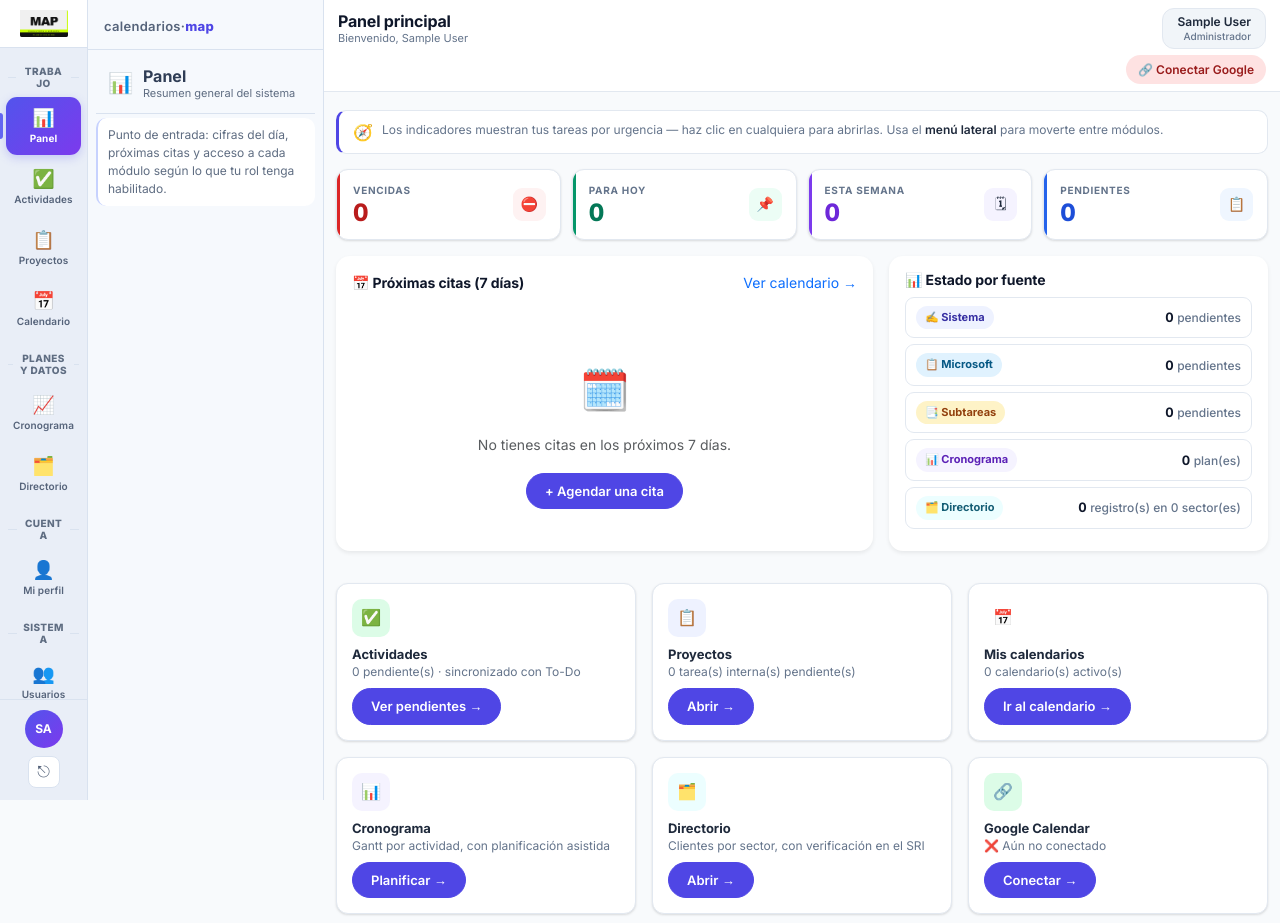
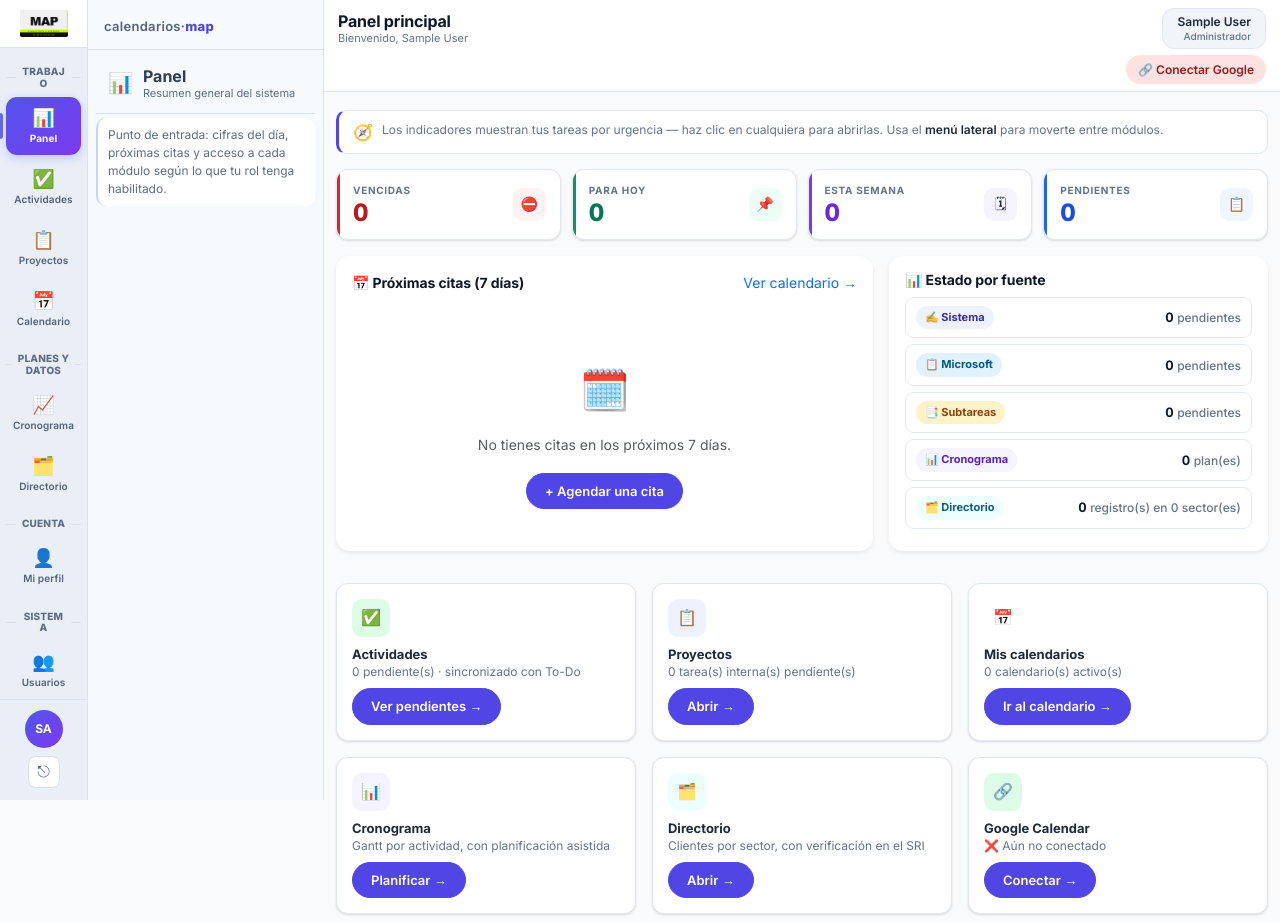
Before and after one commit to jomapconsultores/calendarios-map-app, a Flask app: page /dashboard in a window 1280 px wide. Shown: the top 923 px of the page. Run offline with Flask 3, Linux system fonts and the light colour scheme; the visitor is signed in with stand-in values (Sample User, id 1); some libraries are stand-ins or nearby versions.

Commit message:
El adorno cede todo el sitio antes que el texto
«TRABAJO» seguía partiéndose en el riel: «TRABA / JO». Siete letras, unos 50 px,
en una columna de 88. No cabía por culpa de dos adornos.

Las rayitas decorativas de los lados conservaban 4 px cada una aunque no
quedara espacio, y con los dos huecos de 6 px se llevaban 20 de los 72
disponibles. El rótulo se quedaba con menos de lo que necesitaba y `break-word`
hacía lo que le pedí: partirlo.

Ahora se encogen hasta desaparecer. Si no cabe la rayita, que no se vea la
rayita — es un adorno; el rótulo es lo que dice de qué trata el bloque de abajo.
Con eso el texto pasa de 52 a 68 px útiles, y el espaciado entre letras baja de
.4 a .2 px. «TRABAJO» ocupa 49.

«Conexiones» (~70 px) quedaba al filo, así que pasa a «Enlaces». Ninguno de los
cinco rótulos llega ya a 50 px.

Es la CUARTA vez que esta esquina de 88 px rompe algo, y las tres anteriores las
traté ajustando el ajuste: primero el reparto del ancho, luego el texto, luego
la forma de partir palabras. Cada arreglo dejaba el margen igual de justo y el
siguiente rótulo volvía a caerse. Esta vez se ataca lo que sobraba: los adornos
no compiten por el espacio del contenido.

Co-Authored-By: Claude Opus 5 (1M context) <noreply@anthropic.com>

```diff
--- a/static/css/style.css
+++ b/static/css/style.css
@@ -172,8 +172,8 @@ body {
 
 /* Rótulo de grupo: dice de qué trata el bloque de abajo */
 .rail-section {
-    display: flex; align-items: center; gap: 6px;
-    padding: 12px 2px 5px;
+    display: flex; align-items: center; gap: 4px;
+    padding: 12px 0 5px;
     flex-shrink: 0;
 }
 /* Las rayitas laterales ceden el sitio antes que el texto. Con `flex:1` se lo
@@ -181,8 +181,14 @@ body {
    «PLANIFICACIÓN Y DATOS» dejó de caber en los 88 px del riel y se cortaba a
    media palabra. Un separador decorativo no puede comerse el rótulo que
    separa. */
+/* Las rayitas se encogen HASTA DESAPARECER si hace falta (`min-width: 0`).
+   Antes conservaban 4 px cada una y, con los dos huecos de 6 px, se llevaban 20
+   de los 72 disponibles: «TRABAJO» —siete letras, unos 50 px— se quedaba sin
+   sitio por dos adornos. Es la tercera vez que esta esquina de 88 px rompe algo,
+   y las dos anteriores las traté ajustando el ajuste. El adorno cede TODO antes
+   que el texto; si no cabe, que no se vea la rayita. */
 .rail-section::before, .rail-section::after {
-    content: ''; flex: 0 1 10px; min-width: 4px; height: 1px; background: var(--side-line);
+    content: ''; flex: 0 1 10px; min-width: 0; height: 1px; background: var(--side-line);
 }
 /* Los rótulos van en dos líneas si hace falta, y una palabra que no quepa se
    parte antes que desbordar. Red de seguridad: los textos ya se acortaron para
@@ -193,7 +199,7 @@ body {
 .rail-section span {
     flex: 1 1 auto; min-width: 0;
     font-size: var(--fs-3xs); font-weight: 800; text-transform: uppercase;
-    letter-spacing: .4px; color: var(--side-mute);
+    letter-spacing: .2px; color: var(--side-mute);
     white-space: normal; text-align: center; line-height: 1.15;
     /* `break-word` y NO `anywhere`: parecen lo mismo y no lo son. `anywhere`
        cuenta para el ancho mínimo que el navegador reserva al elemento —lo
--- a/static/sw.js
+++ b/static/sw.js
@@ -15,7 +15,7 @@
 //     cambio.
 // v5: barra superior (la identidad ya no se cae de fila) e instalar.js (el
 //     aviso de instalación sólo se ofrece en dispositivos de mano).
-const CACHE = 'calmap-v16';
+const CACHE = 'calmap-v17';
 // Sólo lo que se pide SIN parámetro de versión. El CSS y el JS se enlazan con
 // «?v=N», y la caché distingue por URL completa: precargarlos aquí sin el
 // parámetro no serviría de nada (nunca coincidiría con lo que pide la página) y
--- a/templates/base.html
+++ b/templates/base.html
@@ -15,7 +15,7 @@
 <link rel="preconnect" href="https://fonts.gstatic.com" crossorigin>
 <link rel="stylesheet" href="https://fonts.googleapis.com/css2?family=Inter:wght@300;400;500;600;700;800&display=swap">
 <link href="https://cdn.jsdelivr.net/npm/bootstrap@5.3.0/dist/css/bootstrap.min.css" rel="stylesheet">
-<link rel="stylesheet" href="{{ url_for('static', filename='css/style.css') }}?v=22">
+<link rel="stylesheet" href="{{ url_for('static', filename='css/style.css') }}?v=23">
 {# Ajustes de teléfono (muesca del iPhone, zoom de Safari, tablas anchas).
    Va después de style.css para poder corregirlo sin recurrir a !important. #}
 <link rel="stylesheet" href="{{ url_for('static', filename='css/movil.css') }}?v=5">
@@ -138,7 +138,7 @@
         </a>
         {% endif %}
 
-        <div class="rail-section"><span>Conexiones</span></div>
+        <div class="rail-section"><span>Enlaces</span></div>
 
         {% if google_connected_global %}
         <a class="rail-btn" style="cursor:default" data-panel="integraciones" data-group title="Integraciones — Google Calendar conectado">
--- a/templates/login.html
+++ b/templates/login.html
@@ -11,7 +11,7 @@
     <link rel="preconnect" href="https://fonts.gstatic.com" crossorigin>
     <link rel="stylesheet" href="https://fonts.googleapis.com/css2?family=Inter:wght@300;400;500;600;700;800&display=swap">
     <link href="https://cdn.jsdelivr.net/npm/bootstrap@5.3.0/dist/css/bootstrap.min.css" rel="stylesheet">
-    <link rel="stylesheet" href="{{ url_for('static', filename='css/style.css') }}?v=22">
+    <link rel="stylesheet" href="{{ url_for('static', filename='css/style.css') }}?v=23">
     <link rel="manifest" href="/manifest.webmanifest">
     <meta name="theme-color" content="#4f46e5">
     <meta name="apple-mobile-web-app-capable" content="yes">
```
